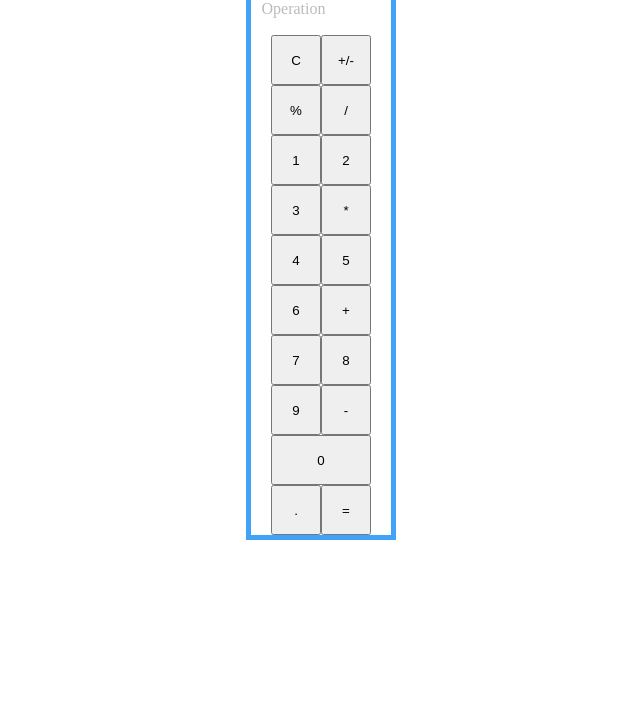
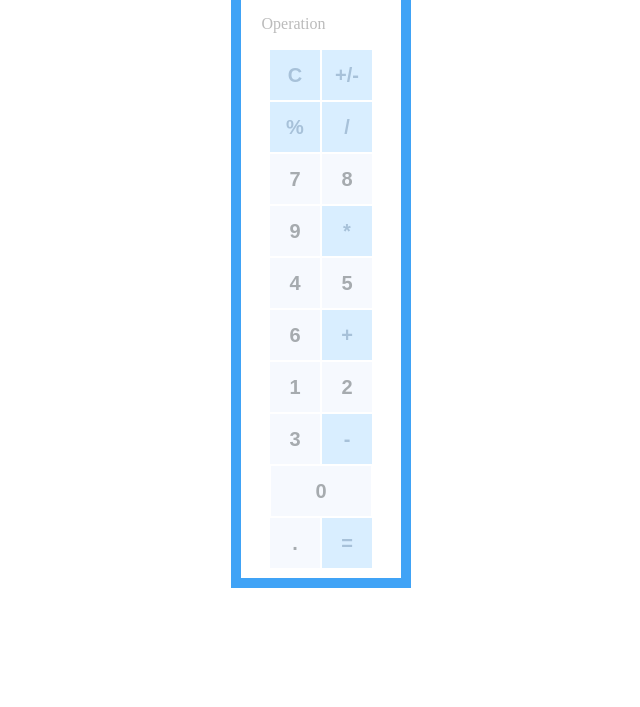
Before and after one commit to MohamedEldefrawy/Client-side-apps-Lab, a plain HTML site: page js Lab3/index.html in a window 1280 px wide. Shown: the part 93-800 px from the top of the page, without its empty margins (319-959 px from the left). Drawn offline with Linux system fonts and the light colour scheme.

Commit message:
finish design

```diff
--- a/js Lab3/css/style.css
+++ b/js Lab3/css/style.css
@@ -7,7 +7,8 @@ body {
     width: 11%;
     margin: auto;
     grid-template-columns: 1fr;
-    border: 5px solid #40a3f6;
+    border: 10px solid #40a3f6;
+    padding: 10px;
 }
 
 
@@ -19,6 +20,7 @@ body {
     display: flex;
     justify-content: center;
     flex-wrap: wrap;
+    gap: 2px;
 
 }
 
@@ -39,11 +41,39 @@ body {
 .btnNumber {
     width: 50px;
     height: 50px;
+    background-color: #f6f9fe;
+    border: none;
+    color: #a6abaf;
+    font-weight: bolder;
+    font-size: 20px;
+}
+
+.btnNumber:hover {
+
+    background-color: #acc6dc;
+}
+
+.btnNumber:active {
+    background-color: #f6f9fe;
+
 }
 
 .btnOperation {
     width: 50px;
     height: 50px;
+    background-color: #d9eeff;
+    color: #a7c1d9;
+    border: none;
+    font-weight: bolder;
+    font-size: 20px;
+}
+
+.btnOperation:hover {
+    background-color: #9ed4f6;
+}
+
+.btnOperation:active {
+    background-color: #d9eeff;
 }
 
 #btnZero {
--- a/js Lab3/index.html
+++ b/js Lab3/index.html
@@ -22,17 +22,17 @@
             <button class="btnOperation">+/-</button>
             <button class="btnOperation">%</button>
             <button class="btnOperation">/</button>
-            <button class="btnNumber">1</button>
-            <button class="btnNumber">2</button>
-            <button class="btnNumber">3</button>
+            <button class="btnNumber">7</button>
+            <button class="btnNumber">8</button>
+            <button class="btnNumber">9</button>
             <button class="btnOperation">*</button>
             <button class="btnNumber">4</button>
             <button class="btnNumber">5</button>
             <button class="btnNumber">6</button>
             <button class="btnOperation">+</button>
-            <button class="btnNumber">7</button>
-            <button class="btnNumber">8</button>
-            <button class="btnNumber">9</button>
+            <button class="btnNumber">1</button>
+            <button class="btnNumber">2</button>
+            <button class="btnNumber">3</button>
             <button class="btnOperation">-</button>
             <button id="btnZero" class="btnNumber">0</button>
             <button class="btnNumber">.</button>
```
